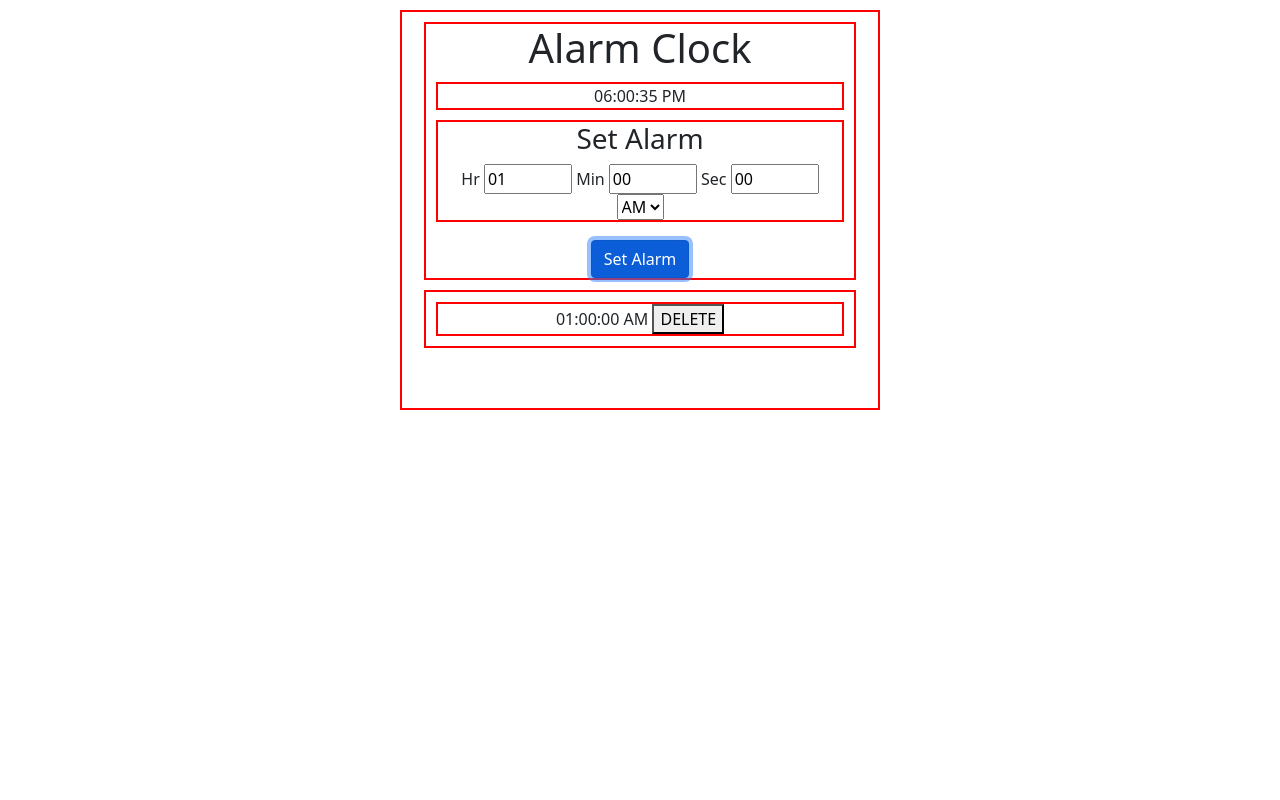
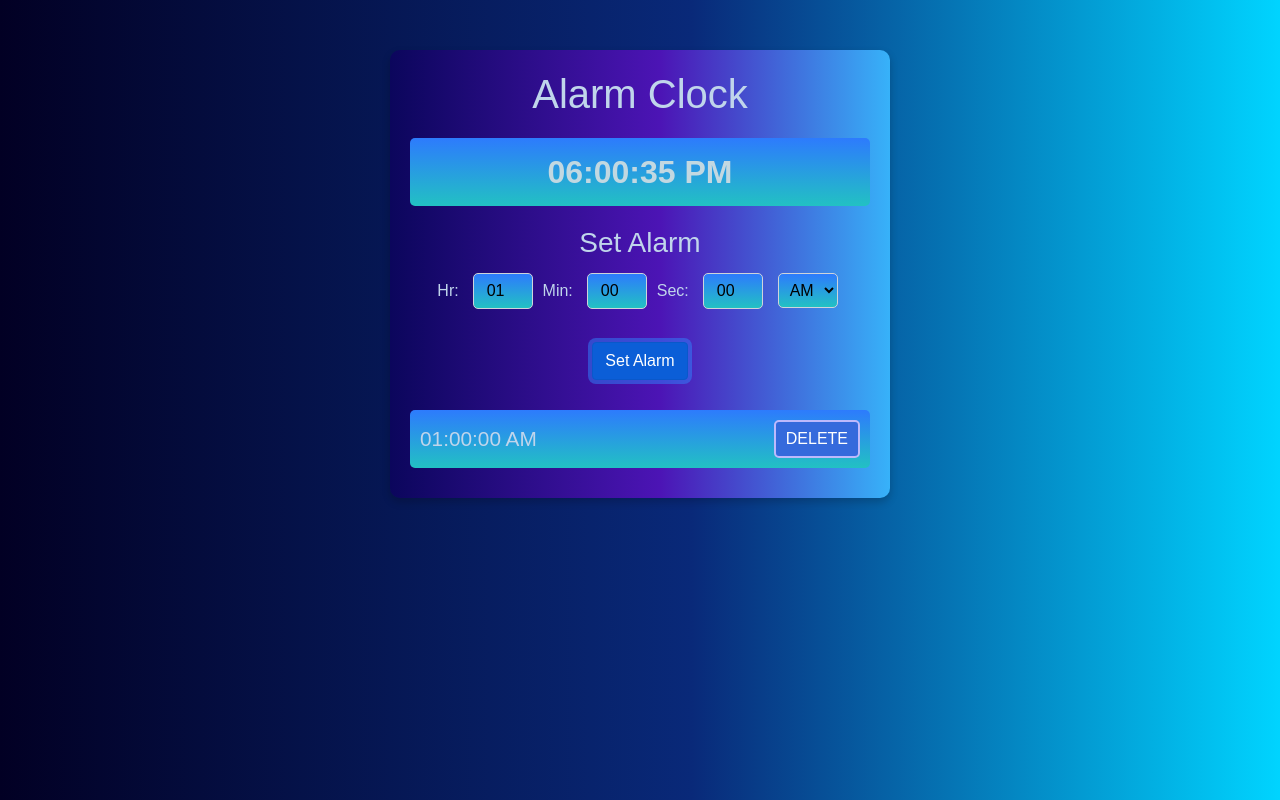
Before and after one commit to Navajeevan09/alarm-clock, a plain HTML site: page index.html in a window 1280 px wide. Both pictures are taken after a click on the button "Set Alarm". Drawn offline with nearby package versions, Linux system fonts and the light colour scheme.

Commit message:
03-Styling added and Favicon added

```diff
--- a/index.html
+++ b/index.html
@@ -10,6 +10,7 @@
       crossorigin="anonymous"
     />
     <link rel="stylesheet" href="./styles.css" />
+    <link rel="icon" type="image/png" sizes="32x32" href="/favicon-32x32.png">
     <title>Alarm Clock</title>
   </head>
   <body>
@@ -22,11 +23,11 @@
         <!-- Alarm Time Input -->
         <div id="alarm-inputs">
           <h3>Set Alarm</h3>
-          <label for="hours">Hr</label>
+          <label for="hours">Hr:</label>
           <input type="number" id="hours" name="hours" min="1" max="12" value="01" oninput="formatInputElements(this)" />
-          <label for="minutes">Min</label>
+          <label for="minutes">Min:</label>
           <input type="number" id="minutes" name="minutes" min="0" max="59" value="00" oninput="formatInputElements(this)" />
-          <label for="seconds">Sec</label>
+          <label for="seconds">Sec:</label>
           <input type="number" id="seconds" name="seconds" min="0" max="59" value="00" oninput="formatInputElements(this)" />
 
           <select id="ampm-options">
--- a/styles.css
+++ b/styles.css
@@ -1,20 +1,95 @@
-    /* body {
-        background-color: rgb(135, 142, 212)
-    } */
-
-.container{
-    height: 50vh;
-    width: 60vh;
+body {
+    font-family: Arial, sans-serif;
+    color: #c0d5eb;
+    background: linear-gradient(90deg, rgba(2, 0, 36, 1) 0%, rgba(9, 41, 121, 1) 54%, rgba(0, 212, 255, 1) 100%);
 }
 
-.text-center {
-    text-align: center;
+/* Container Style */
+.container {
+    max-width: 500px;
+    margin: 50px auto;
+    padding: 20px;
+    border-radius: 10px;
+    box-shadow: 0 4px 8px rgba(0, 0, 0, 0.2);
+    background: linear-gradient(90deg, rgb(11, 6, 92) 0%, rgb(76, 20, 181) 54%, rgb(55, 178, 249) 100%);
 }
 
-span{
-    width: 70%;
+/* Heading */
+#Heading {
+    font-size: 2.5rem;
+    margin-bottom: 20px;
 }
-div{
-    border: 2px solid red;
-    margin: 10px;
+
+#clock-container {
+    margin-bottom: 30px;
 }
+
+/* Current Time Style */
+#current-time {
+    font-size: 2rem;
+    font-weight: bold;
+    color: rgb(194, 216, 225);
+    margin-bottom: 20px;
+    padding: 10px;
+    background: linear-gradient(0deg, rgba(34, 193, 195, 1) 0%, rgba(45, 123, 253, 1) 100%);
+    border-radius: 5px;
+}
+
+/* Alarm time inputs Styles */
+#alarm-inputs {
+    margin-bottom: 20px;
+}
+
+#alarm-inputs label {
+    margin-right: 5px;
+}
+
+#alarm-inputs input,
+#alarm-inputs select {
+    margin: 5px;
+    padding: 5px;
+    border-radius: 5px;
+    border: 1px solid #ced4da;
+    width: 60px;
+    text-align: center;
+    background: linear-gradient(0deg, rgba(34, 193, 195, 1) 0%, rgba(45, 123, 253, 1) 100%);
+}
+
+#alarm-inputs select {
+    width: 60px;
+    height: 35px;
+}
+
+#alarm-list-container {
+    margin-top: 20px;
+}
+
+/* Alarm time list style */
+.alarm-list {
+    display: flex;
+    justify-content: space-between;
+    align-items: center;
+    background: linear-gradient(0deg, rgba(34, 193, 195, 1) 0%, rgba(45, 123, 253, 1) 100%);
+    padding: 10px;
+    border-radius: 5px;
+    margin-bottom: 10px;
+}
+
+.alarm-list span {
+    font-size: 1.3rem;
+}
+
+/* Delete button style */
+.delete-alarm-btn {
+    padding: 5px 10px;
+    background-color: #356adc;
+    border: 2px solid rgb(189, 185, 252);
+    color: #fff;
+    border-radius: 5px;
+    cursor: pointer;
+    transition: background-color 0.3s;
+}
+
+.delete-alarm-btn:hover {
+    background-color: #444040;
+}
```
Also changed, not shown: favicon-32x32.png (added).
